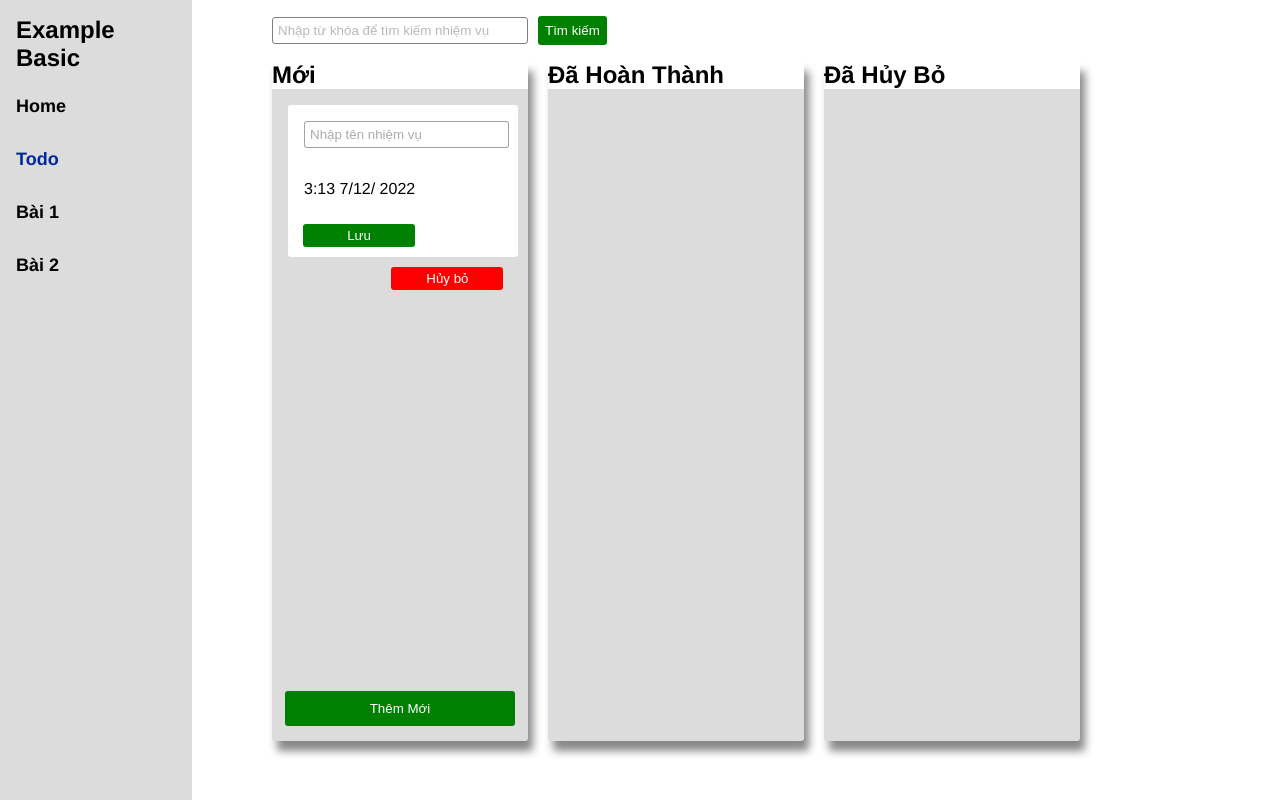
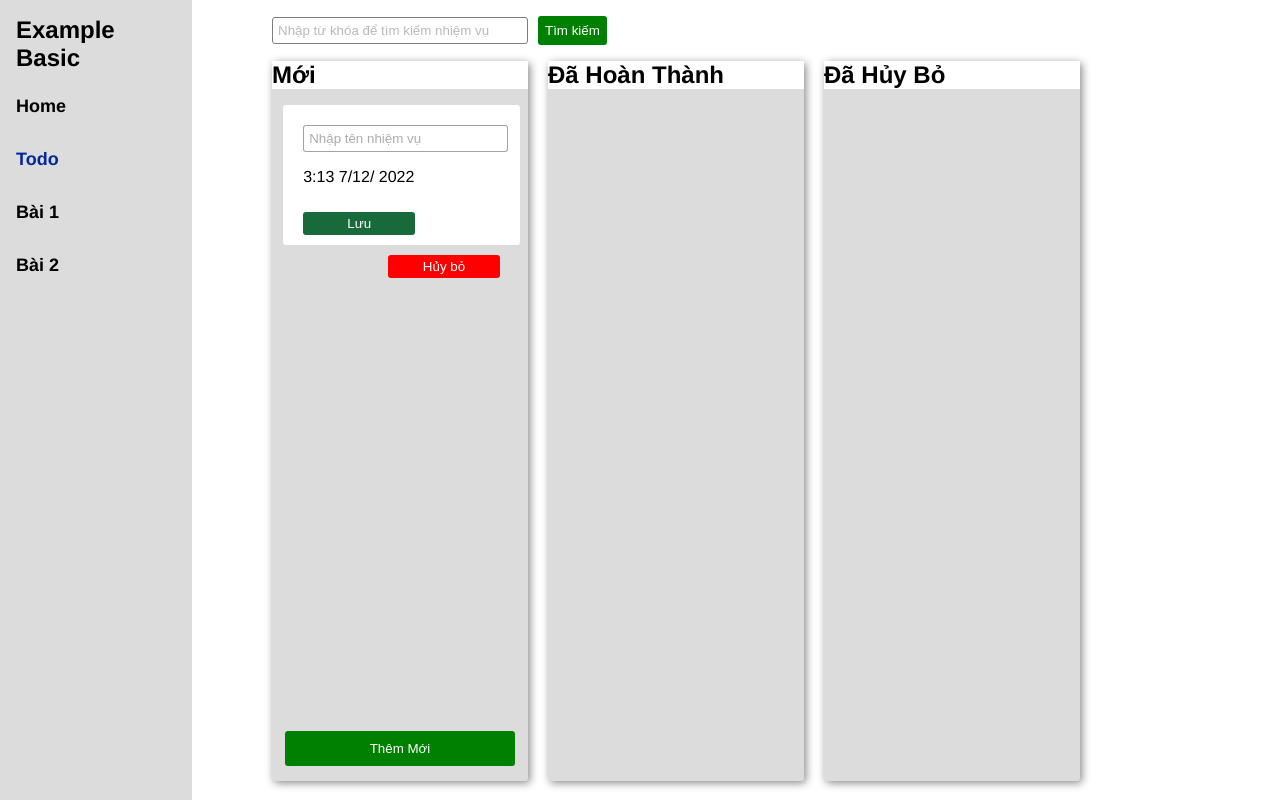
Before and after one commit to KeenTraan/VueJS-VueX, a Vue app: page /todo in a window 1280 px wide. Both pictures are taken after a click on the button "Thêm Mới". Built offline with nearby package versions, Linux system fonts and the light colour scheme.

Commit message:
update css feature_add_item

```diff
--- a/src/components/Todo/ColumnComponent.vue
+++ b/src/components/Todo/ColumnComponent.vue
@@ -8,14 +8,16 @@
           placeholder="Nhập tên nhiệm vụ"
           v-model="nameTask"
         />
-        <p style="margin-left: 16px">{{ `${this.time} ${this.date}` }}</p>
+        <p style="margin-left: 20px">{{ `${this.time} ${this.date}` }}</p>
         <button class="btn-save" @click="handleSave" :disabled="this.nameTask ===''">Lưu</button>
         <button class="btn-destroy" @click="ishiden = false">Hủy bỏ</button>
       </form>
       <div class="cover" v-show="column.status === 'new'">
         <button class="btn-add" @click="ishiden = !ishiden">Thêm Mới</button>
       </div>
-      <TodoItemVue v-if="column.id === 1" />
+      <div class="scroll-list-item">
+        <TodoItemVue v-if="column.id === 1" />
+      </div>
     </div>
   </div>
 </template>
@@ -71,10 +73,10 @@ export default {
   background-color: #dcdcdc;
   margin-right: 20px;
   width: 20vw;
-  height: 85vh;
+  height: 90vh;
   position: relative;
   border-radius: 3px;
-  box-shadow: 5px 10px 8px #888888;
+  box-shadow: 2px 2px 8px #888888;
 }
 .header {
   background-color: white;
@@ -100,14 +102,14 @@ export default {
 }
 .input {
   background-color: white;
-  width: 18vw;
+  width: 18.5vw;
   position: relative;
-  left: 1rem;
+  left: 0.7rem;
   top: 1rem;
   border-radius: 3px;
   input {
     width: 16vw;
-    margin: 1rem;
+    margin: 20px 0 0 20px;
     border: 1px solid rgba(65, 65, 65, 0.8);
     border-radius: 3px;
     padding: 5px;
@@ -115,7 +117,7 @@ export default {
   }
 }
 .btn-destroy {
-  margin: 10px 15px 10px 0;
+  margin: 10px 20px 10px 0;
   float: right;
   background-color: red;
   border: none;
@@ -126,8 +128,8 @@ export default {
   cursor: pointer;
 }
 .btn-save {
-  margin: 10px 0 10px 15px;
-  background-color: green;
+  margin: 10px 0 10px 20px;
+  background-color: #186A3B;
   border: none;
   width: 7rem;
   padding: 4px 16px;
@@ -135,4 +137,22 @@ export default {
   color: white;
   cursor: pointer;
 }
+.scroll-list-item {
+  overflow: auto;
+  height: 55vh;
+  position: relative;
+  top: 20px;
+}
+.scroll-list-item::-webkit-scrollbar {
+  width: 3px;
+  height: 10rem;
+}
+.scroll-list-item::-webkit-scrollbar-thumb {
+  background-color: grey;
+  border-radius: 100rem;
+}
+.scroll-list-item::-webkit-scrollbar-track {
+  background-color: white;
+  border-radius: 100rem;
+}
 </style>
--- a/src/components/Todo/components/TodoItem.vue
+++ b/src/components/Todo/components/TodoItem.vue
@@ -1,10 +1,10 @@
 <template>
   <div class="todo-list">
     <div class="todo-item" v-for="todo in getTodos" :key="todo">
-      <p>{{ todo.nameTask }}</p>
-      <p>{{ todo.createAt }}</p>
-      <button>Hoàn thành</button>
-      <button>Từ bỏ</button>
+      <h4 style="margin-left: 20px;">{{ todo.nameTask }}</h4>
+      <p style="margin-left: 20px;">{{ todo.createAt }}</p>
+      <button class="btn-completed">Hoàn thành</button>
+      <button class="btn-cancel">Từ bỏ</button>
     </div>
   </div>
 </template>
@@ -18,13 +18,28 @@ export default {
 </script>
 
 <style>
-.todo-list {
-  margin-top: 30px;
-}
 .todo-item {
   background-color: white;
-  margin: 15px;
-  padding: 15px;
+  margin: 5px 10px 0 11px;
+  padding: 5px;
   border-radius: 3px;
 }
+.btn-completed {
+  background-color: #186A3B;
+  border: none;
+  border-radius: 3px;
+  padding: 4px 10px 4px 10px;
+  margin: 0 12px 0 16px;
+  color: white;
+  cursor: pointer;
+}
+.btn-cancel {
+  background-color: red;
+  border: none;
+  border-radius: 3px;
+  padding: 4px 10px 4px 10px;
+  color: white;
+  cursor: pointer;
+  width: 6rem;
+}
 </style>
--- a/src/views/TodoView.vue
+++ b/src/views/TodoView.vue
@@ -11,7 +11,7 @@
 <script>
 import NavbarComponent from '@/components/NavbarComponent.vue'
 import ColumnComponent from '@/components/Todo/ColumnComponent.vue'
-import SearchTodoVue from '@/components/Todo/components/SearchTodo.vue'
+import SearchTodoVue from '@/components/Todo/SearchTodo.vue'
 export default {
   components: {
     NavbarComponent,
```
Also changed, not shown: src/components/Todo/SearchTodo.vue (renamed from src/components/Todo/components/SearchTodo.vue).
